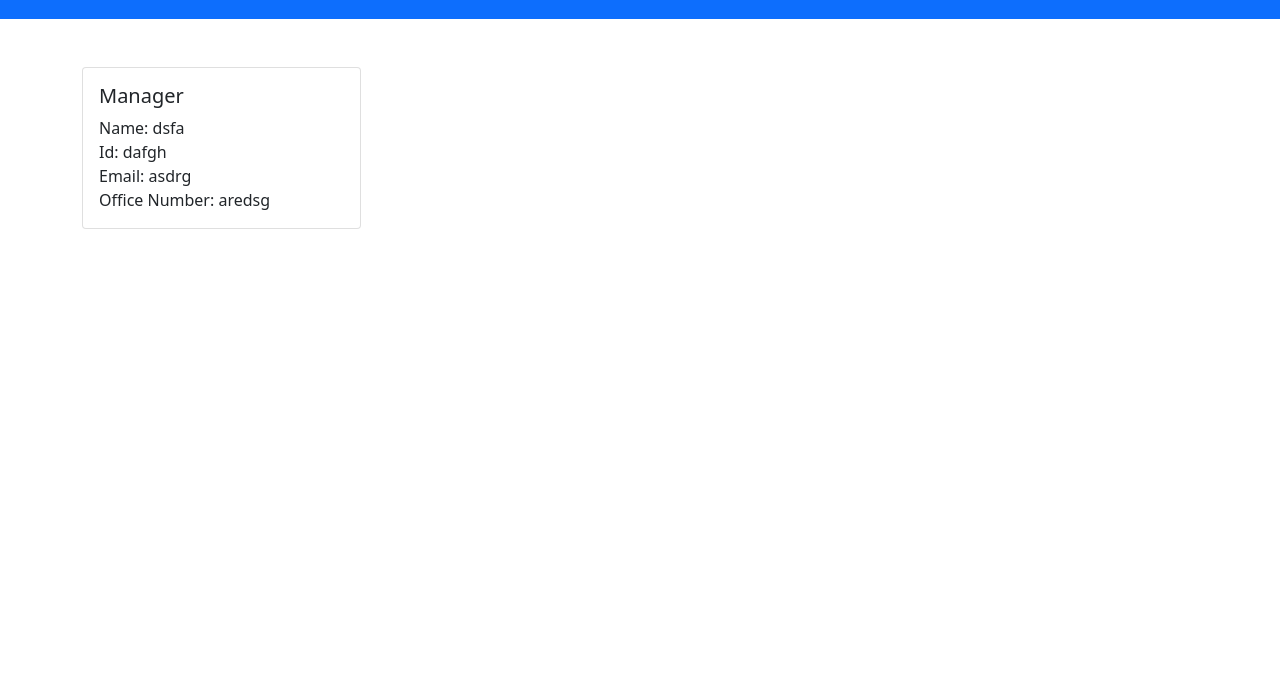
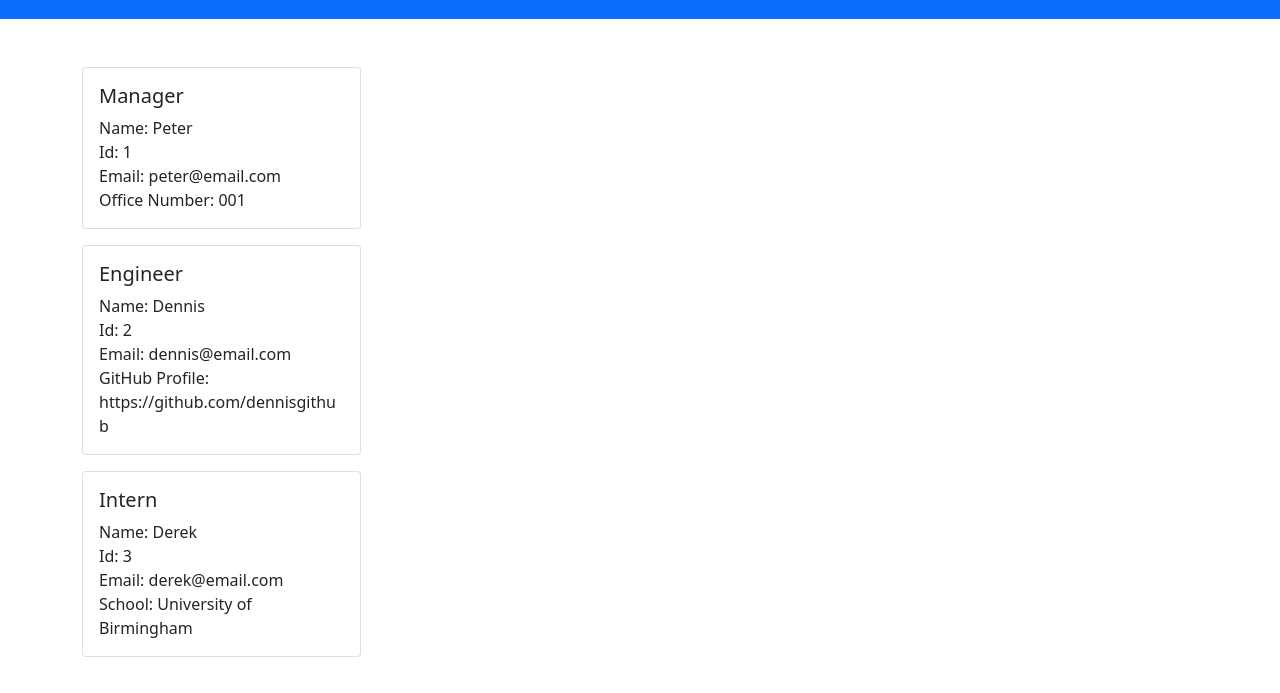
Before and after one commit to ttudorandrei/team-html-generator, a website: page src/dist/team-profile.html in a window 1280 px wide. Shown: the part 69-762 px from the top of the page. Drawn offline with nearby package versions, Linux system fonts and the light colour scheme.

Commit message:
add content to README.md and update content to team-profile.html(content will update with user content when application is run)

```diff
--- a/src/dist/team-profile.html
+++ b/src/dist/team-profile.html
@@ -27,10 +27,30 @@
   <div class="card">
     <div class="card-body">
       <h5 class="card-title">Manager</h5>
-      <div class="card-text">Name: dsfa</div>
-      <div class="card-text">Id: dafgh</div>
-      <div class="card-text">Email: asdrg</div>
-      <div class="card-text">Office Number: aredsg</div>
+      <div class="card-text">Name: Peter</div>
+      <div class="card-text">Id: 1</div>
+      <div class="card-text">Email: peter@email.com</div>
+      <div class="card-text">Office Number: 001</div>
+    </div>
+  </div>
+</div><div class="col-sm-6 col-md-4 col-lg-3 mt-3">
+  <div class="card">
+    <div class="card-body">
+      <h5 class="card-title">Engineer</h5>
+      <div class="card-text">Name: Dennis</div>
+      <div class="card-text">Id: 2</div>
+      <div class="card-text">Email: dennis@email.com</div>
+      <div class="card-text">GitHub Profile: https://github.com/dennisgithub</div>
+    </div>
+  </div>
+</div><div class="col-sm-6 col-md-4 col-lg-3 mt-3">
+  <div class="card">
+    <div class="card-body">
+      <h5 class="card-title">Intern</h5>
+      <div class="card-text">Name: Derek</div>
+      <div class="card-text">Id: 3</div>
+      <div class="card-text">Email: derek@email.com</div>
+      <div class="card-text">School: University of Birmingham</div>
     </div>
   </div>
 </div>
```
Also changed, not shown: README.md.
